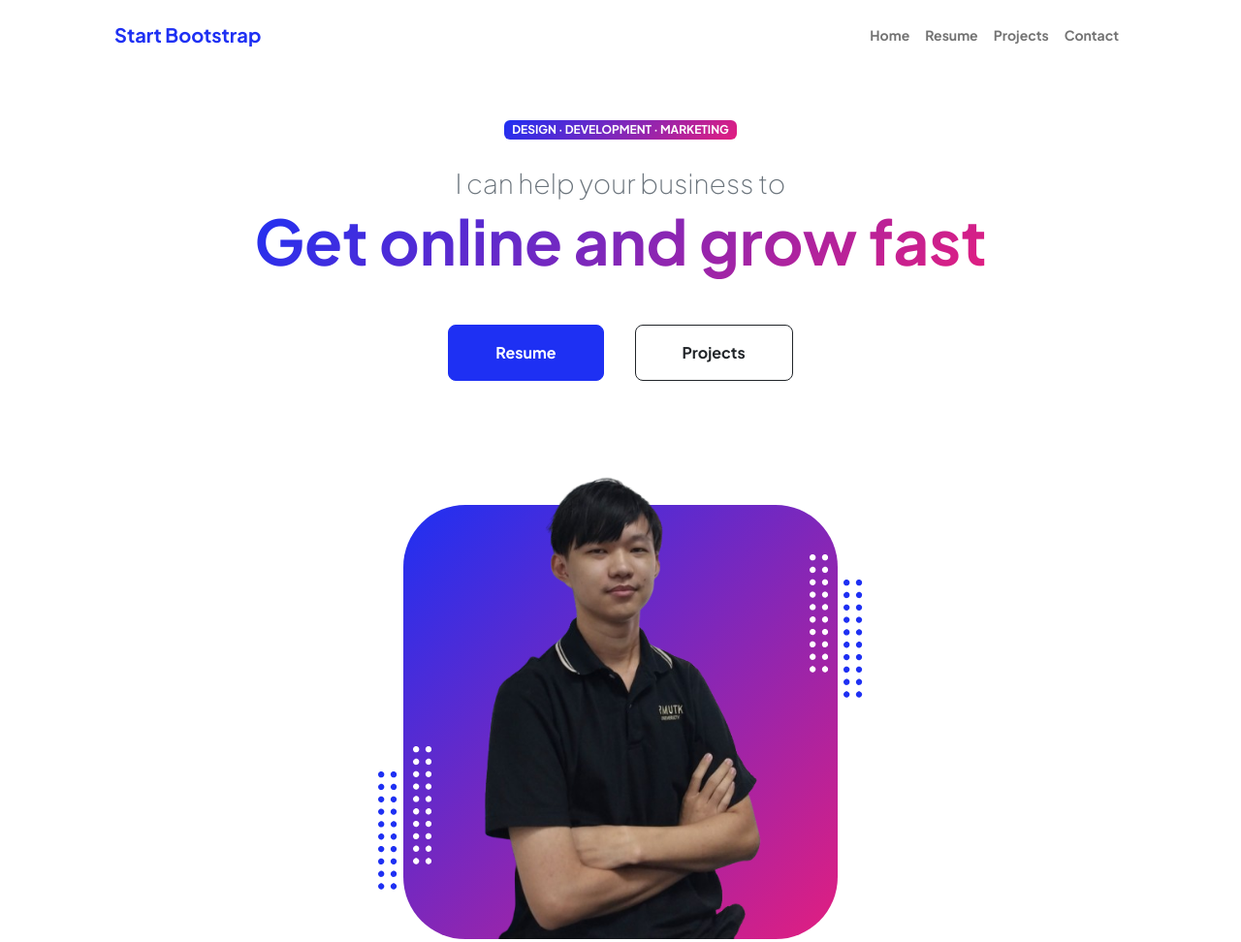
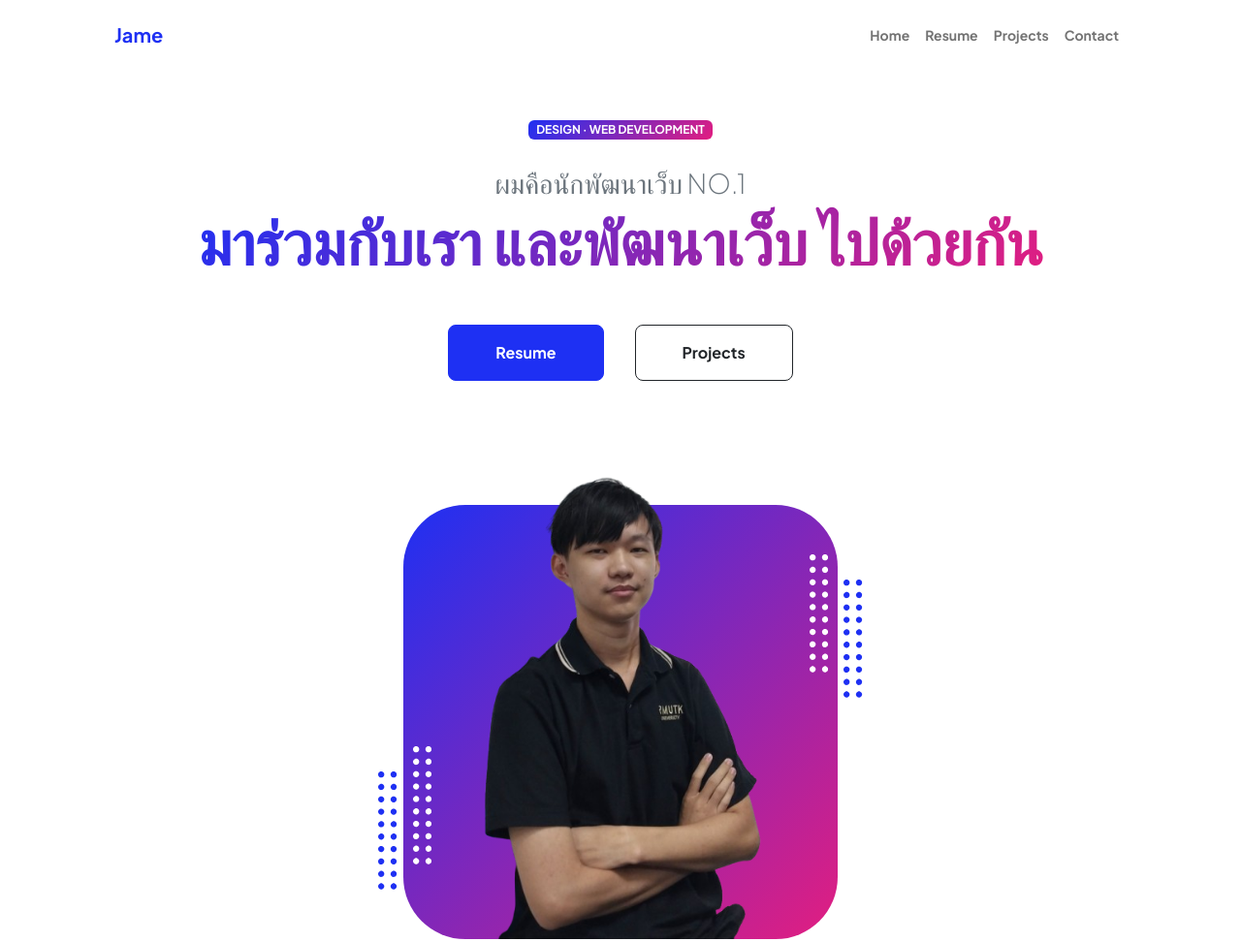
Before and after one commit to Weerayuth48/BootStrap, a plain HTML site: page index.html in a window 1280 px wide. Shown: the top 972 px of the page at 97% size. Drawn offline with nearby package versions, Linux system fonts and the light colour scheme.

Commit message:
Add files via upload

```diff
--- a/index.html
+++ b/index.html
@@ -5,7 +5,7 @@
         <meta name="viewport" content="width=device-width, initial-scale=1, shrink-to-fit=no" />
         <meta name="description" content="" />
         <meta name="author" content="" />
-        <title>Personal - Start Bootstrap Theme</title>
+        <title>Jame</title>
         <!-- Favicon-->
         <link rel="icon" type="image/x-icon" href="assets/favicon.ico" />
         <!-- Custom Google font-->
@@ -22,7 +22,7 @@
             <!-- Navigation-->
             <nav class="navbar navbar-expand-lg navbar-light bg-white py-3">
                 <div class="container px-5">
-                    <a class="navbar-brand" href="index.html"><span class="fw-bolder text-primary">Start Bootstrap</span></a>
+                    <a class="navbar-brand" href="index.html"><span class="fw-bolder text-primary">Jame</span></a>
                     <button class="navbar-toggler" type="button" data-bs-toggle="collapse" data-bs-target="#navbarSupportedContent" aria-controls="navbarSupportedContent" aria-expanded="false" aria-label="Toggle navigation"><span class="navbar-toggler-icon"></span></button>
                     <div class="collapse navbar-collapse" id="navbarSupportedContent">
                         <ul class="navbar-nav ms-auto mb-2 mb-lg-0 small fw-bolder">
@@ -41,9 +41,9 @@
                         <div class="col-xxl-5">
                             <!-- Header text content-->
                             <div class="text-center text-xxl-start">
-                                <div class="badge bg-gradient-primary-to-secondary text-white mb-4"><div class="text-uppercase">Design &middot; Development &middot; Marketing</div></div>
-                                <div class="fs-3 fw-light text-muted">I can help your business to</div>
-                                <h1 class="display-3 fw-bolder mb-5"><span class="text-gradient d-inline">Get online and grow fast</span></h1>
+                                <div class="badge bg-gradient-primary-to-secondary text-white mb-4"><div class="text-uppercase">Design &middot; WEB Development </div></div>
+                                <div class="fs-3 fw-light text-muted">ผมคือนักพัฒนาเว็บ NO.1</div>
+                                <h1 class="display-3 fw-bolder mb-5"><span class="text-gradient d-inline">มาร่วมกับเรา และพัฒนาเว็บ ไปด้วยกัน</span></h1>
                                 <div class="d-grid gap-3 d-sm-flex justify-content-sm-center justify-content-xxl-start mb-3">
                                     <a class="btn btn-primary btn-lg px-5 py-3 me-sm-3 fs-6 fw-bolder" href="resume.html">Resume</a>
                                     <a class="btn btn-outline-dark btn-lg px-5 py-3 fs-6 fw-bolder" href="projects.html">Projects</a>
```
